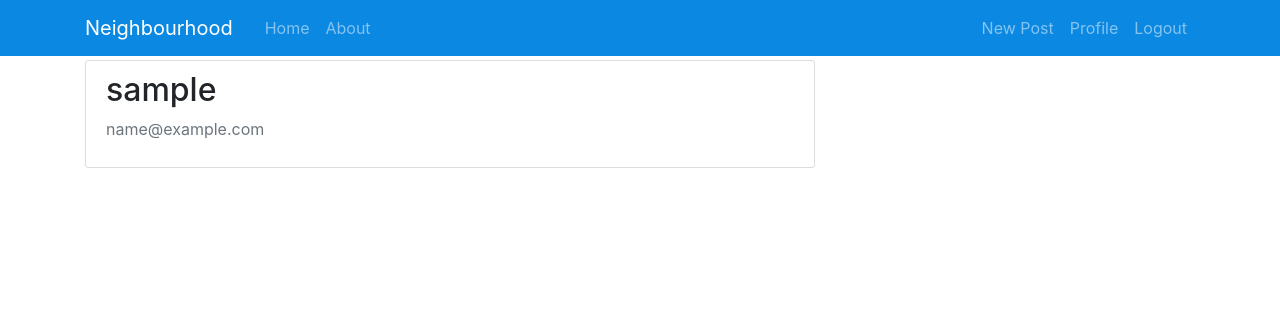
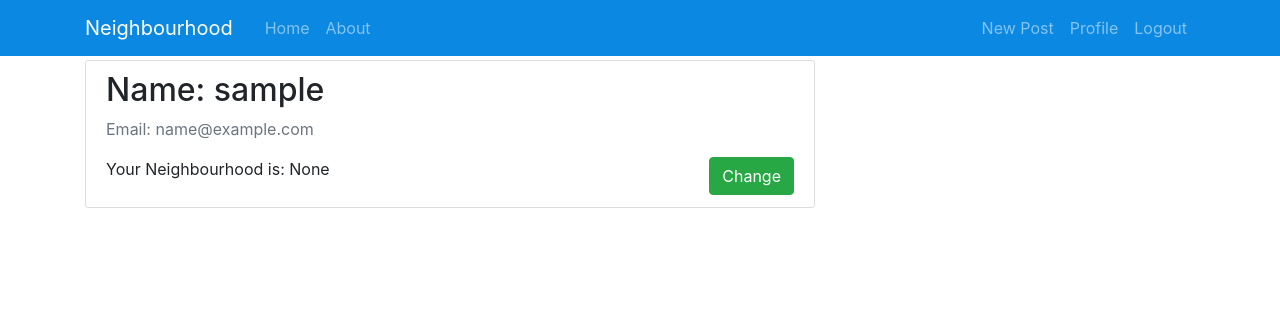
Before and after one commit to josphat-n/neighbourhood, a Django app: page /profile/ in a window 1280 px wide. Shown: the top 316 px of the page. Run offline with Django 3.2, Linux system fonts and the light colour scheme; the visitor is signed in with stand-in values (Sample User, id 1); data that the repository does not hold is empty; some libraries are stand-ins or nearby versions.

Commit message:
display details of the user in the profile page from the db

```diff
--- a/hood/models.py
+++ b/hood/models.py
@@ -9,6 +9,9 @@ class Hood(models.Model):
    name = models.CharField(max_length =30)
    location = models.CharField(max_length =30)
    occupants_count = models.IntegerField
+
+   def __str__(self):
+      return self.name
 
 class Business(models.Model):
    name = models.CharField(max_length =30)
--- a/hood/templates/users/profile.html
+++ b/hood/templates/users/profile.html
@@ -4,8 +4,9 @@
     <div class="content-section">
       <div class="media">
         <div class="media-body">
-          <h2 class="account-heading">{{ user.username }}</h2>
-          <p class="text-secondary">{{ user.email }}</p>
+          <h2 class="account-heading">Name: {{ user.username }}</h2>
+          <p class="text-secondary">Email: {{ user.email }}</p>
+          <p>Your Neighbourhood is: {{ hood }} <button type="button" class="btn btn-success" style="float: right;">Change</button> </p>
         </div>
       </div>
     </div>
--- a/hood/views.py
+++ b/hood/views.py
@@ -2,9 +2,10 @@ from django.shortcuts import render, redirect
 from django.contrib import messages
 from django.views.generic import CreateView, DetailView, ListView
 from django.contrib.auth.mixins import LoginRequiredMixin
-from .models import Post
+from .models import Post, Hood
 from .forms import UserRegisterForm
 from django.contrib.auth.decorators import login_required
+from django.contrib.auth.models import User
 
 # Create your views here.
 @login_required(login_url='/login/')
@@ -12,8 +13,11 @@ def home(request):
    posts = Post.objects.all()
    return render(request,'hood/home.html', {'posts': posts})
 
+@login_required(login_url='/login/')
 def profile(request):
-   return render(request, 'users/profile.html')
+   user = request.user
+   hood = user.hood_set.first()
+   return render(request, 'users/profile.html', {'hood':hood})
 
 def register(request):
    if request.method == 'POST':
```
